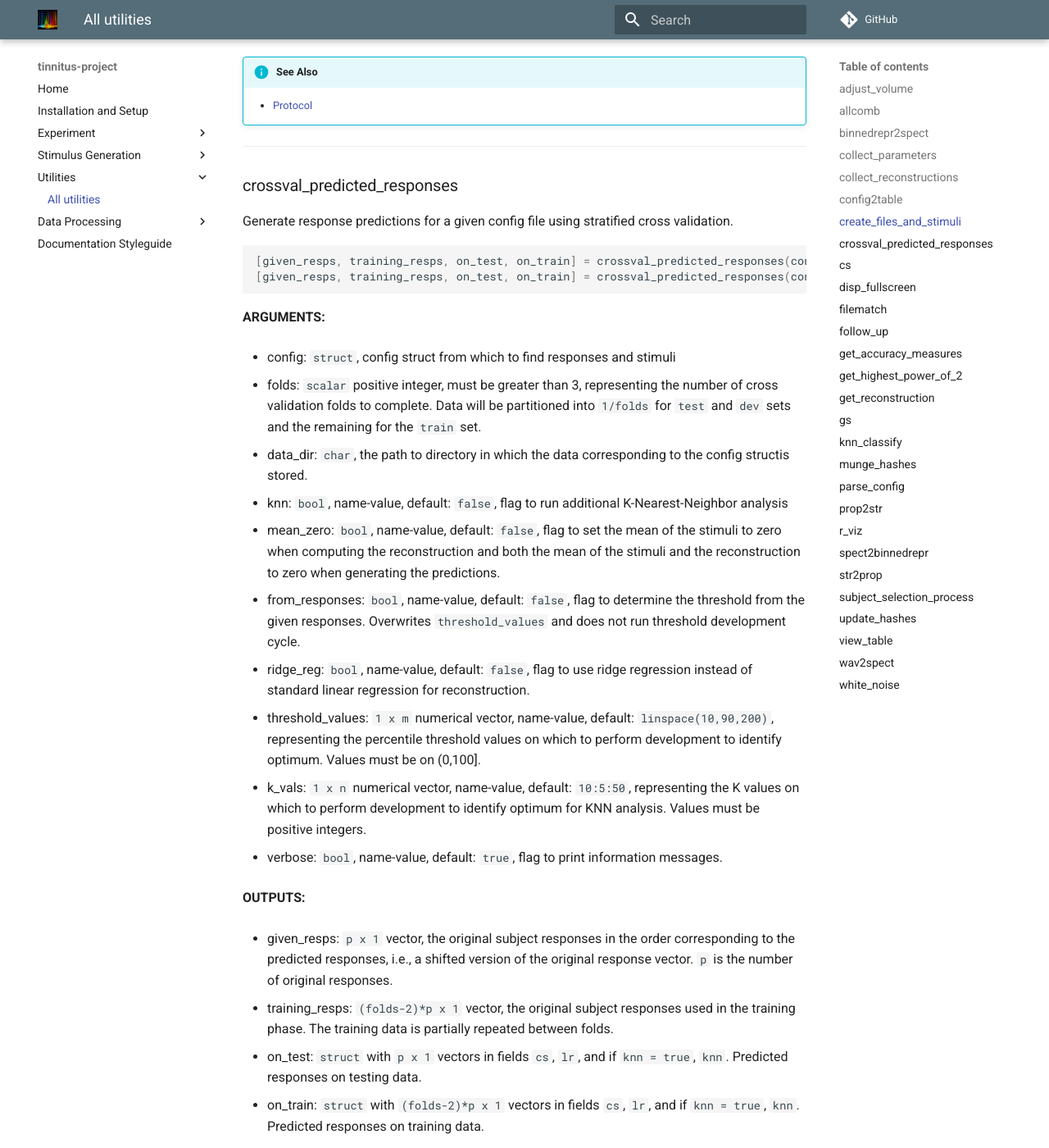
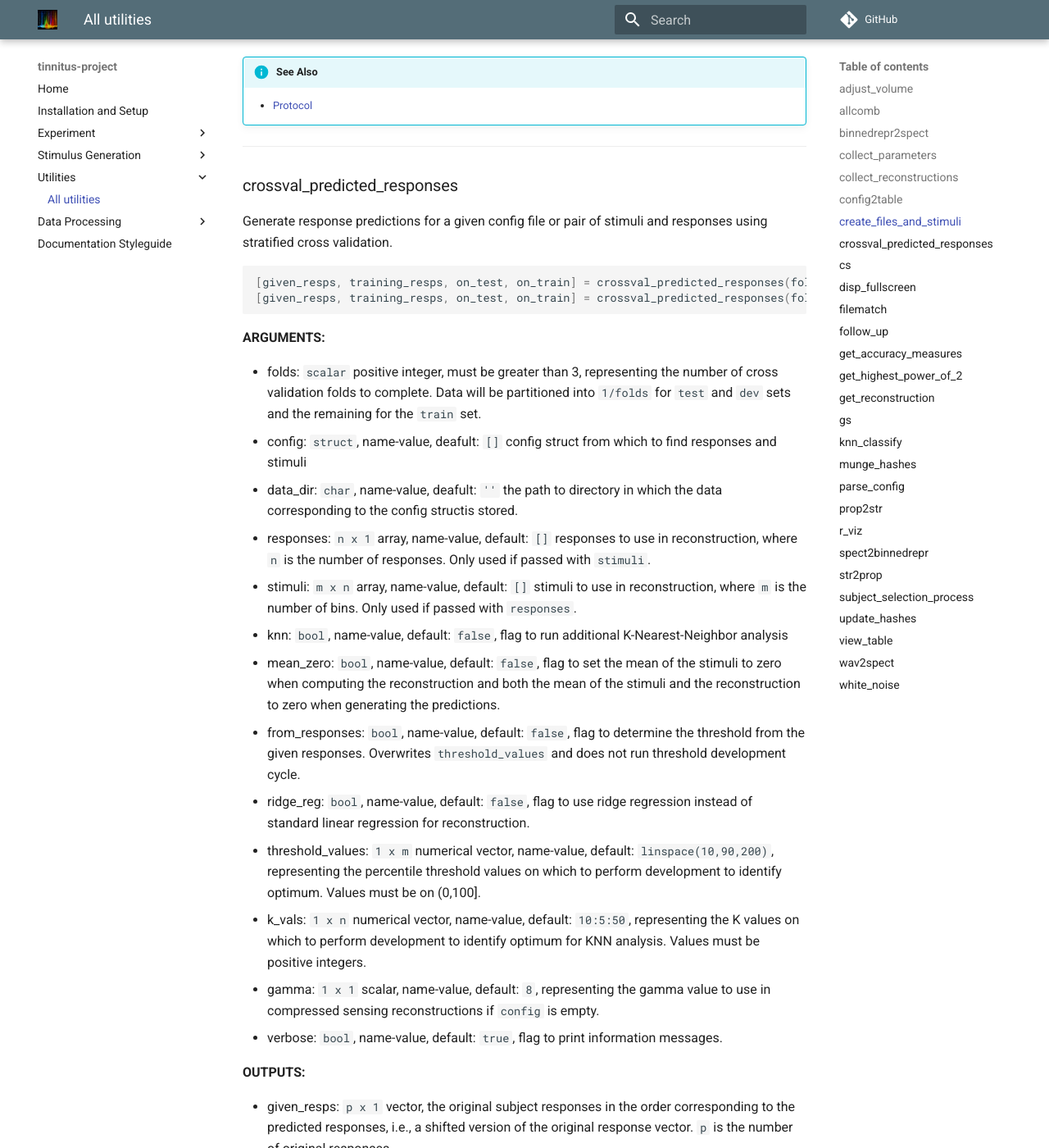
Before and after one commit to The-Lammert-Lab/tinnitus-reconstruction, an MkDocs documentation site: the page built from docs/utils.md, in a window 1280 px wide and 1400 px high, scrolled down 5225 px. Shown: the whole window at 82% size. Built offline with MkDocs 1.6.1 and Material for MkDocs 9.7.7, drawn with Linux system fonts in a browser that asks for light colours; comment, search, counter and statistics services are not loaded.

Commit message:
Auto-update doc files

````diff
--- a/docs/utils.md
+++ b/docs/utils.md
@@ -305,54 +305,57 @@ Write the stimuli into the stimuli file.
 
 ### crossval_predicted_responses
 
-Generate response predictions for a given config file
+Generate response predictions for a given
+config file or pair of stimuli and responses
 using stratified cross validation.
 
 ```matlab
-[given_resps, training_resps, on_test, on_train] = crossval_predicted_responses(config, folds, data_dir)
-[given_resps, training_resps, on_test, on_train] = crossval_predicted_responses(config, folds, data_dir, 'knn', true, 'knn_vals', 2:3:15, 'mean_zero', true)
+[given_resps, training_resps, on_test, on_train] = crossval_predicted_responses(folds, 'config', config, 'data_dir', data_dir)
+[given_resps, training_resps, on_test, on_train] = crossval_predicted_responses(folds, 'responses', responses, 'stimuli', stimuli)
 ```
 
 **ARGUMENTS:**
-
-- config: `struct`,
-config struct from which to find responses and stimuli
 
 - folds: `scalar` positive integer, must be greater than 3,
 representing the number of cross validation folds to complete.
 Data will be partitioned into `1/folds` for `test` and `dev` sets
 and the remaining for the `train` set.
-
-- data_dir: `char`,
+- config: `struct`, name-value, deafult: `[]`
+config struct from which to find responses and stimuli
+- data_dir: `char`, name-value, deafult: `''`
 the path to directory in which the data corresponding to the
 config structis stored.
-
+- responses: `n x 1` array, name-value, default: `[]`
+responses to use in reconstruction,
+where `n` is the number of responses.
+Only used if passed with `stimuli`.
+- stimuli: `m x n` array, name-value, default: `[]`
+stimuli to use in reconstruction,
+where `m` is the number of bins.
+Only used if passed with `responses`.
 - knn: `bool`, name-value, default: `false`,
 flag to run additional K-Nearest-Neighbor analysis
-
 - mean_zero: `bool`, name-value, default: `false`,
 flag to set the mean of the stimuli to zero when computing the
 reconstruction and both the mean of the stimuli and the
 reconstruction to zero when generating the predictions.
-
 - from_responses: `bool`, name-value, default: `false`,
 flag to determine the threshold from the given responses.
 Overwrites `threshold_values` and does not run threshold
 development cycle.
-
 - ridge_reg: `bool`, name-value, default: `false`,
 flag to use ridge regression instead of standard linear regression
 for reconstruction.
-
 - threshold_values: `1 x m` numerical vector, name-value, default:
 `linspace(10,90,200)`, representing the percentile threshold values
 on which to perform development to identify optimum.
 Values must be on (0,100].
-
 - k_vals: `1 x n` numerical vector, name-value, default: `10:5:50`,
 representing the K values on which to perform development to
 identify optimum for KNN analysis. Values must be positive integers.
-
+- gamma: `1 x 1` scalar, name-value, default: `8`,
+representing the gamma value to use in
+compressed sensing reconstructions if `config` is empty.
 - verbose: `bool`, name-value, default: `true`,
 flag to print information messages.
 
@@ -362,15 +365,12 @@ flag to print information messages.
 the original subject responses in the order corresponding
 to the predicted responses, i.e., a shifted version of the
 original response vector. `p` is the number of original responses.
-
 - training_resps: `(folds-2)*p x 1` vector,
 the original subject responses used in the training phase.
 The training data is partially repeated between folds.
-
 - on_test: `struct` with `p x 1` vectors in fields
 `cs`, `lr`, and if `knn = true`, `knn`.
 Predicted responses on testing data.
-
 - on_train: `struct` with `(folds-2)*p x 1` vectors in fields
 `cs`, `lr`, and if `knn = true`, `knn`.
 Predicted responses on training data.
````
